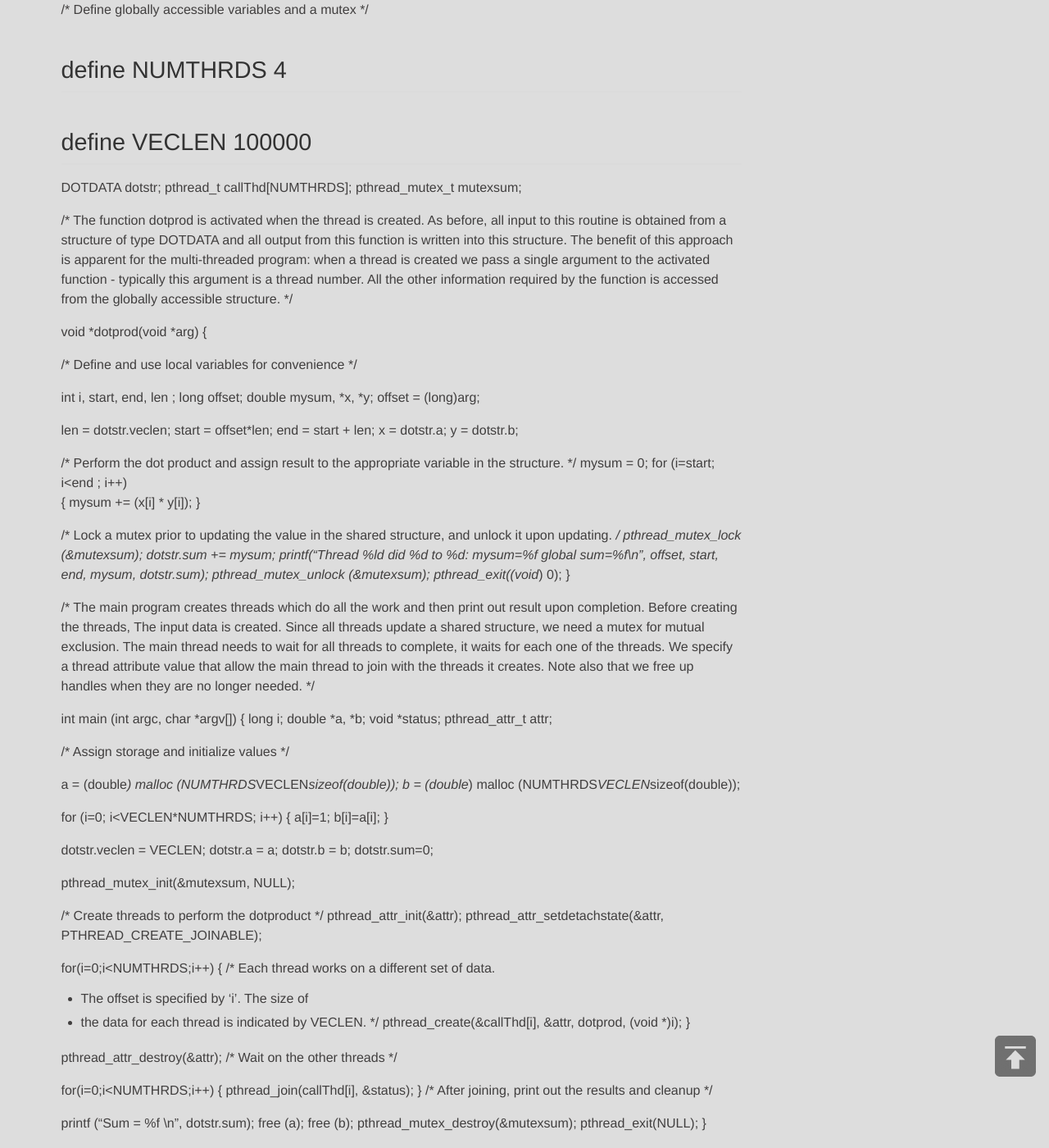
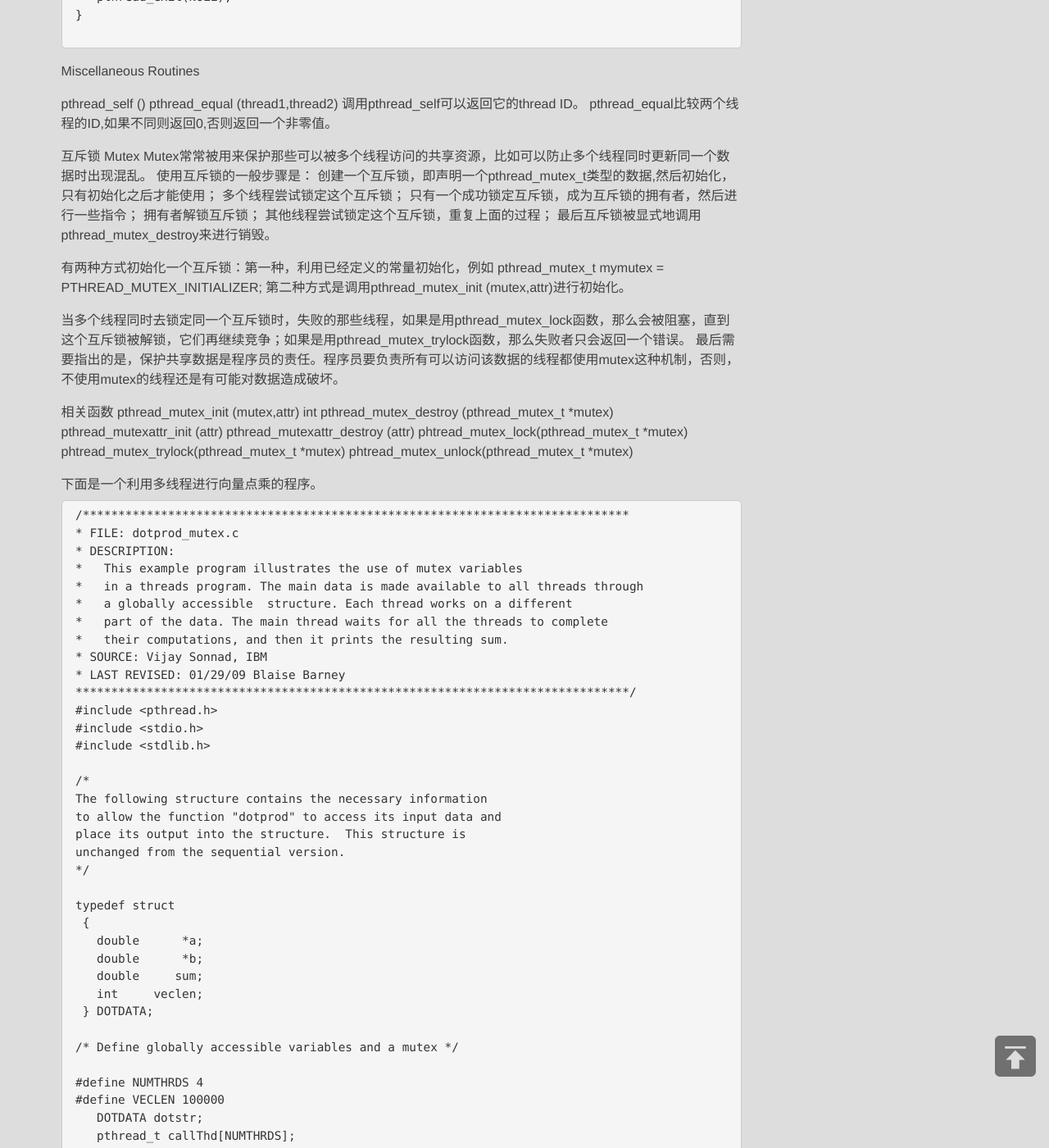
Before and after one commit to hanbingyan/hanbingyan.github.io, a Jekyll site: the page built from _posts/2016-03-07-pthread_on_linux.md, in a window 1280 px wide and 1400 px high, scrolled down 6437 px. Shown: the whole window at 82% size. Built offline with Jekyll 4.4.1, drawn with Linux system fonts in a browser that asks for light colours; Markdown is read by kramdown in place of the engine named in the settings; comment, search, counter and statistics services are not loaded; some of the changed text lies outside the part shown.

Commit message:
Update 2016-03-07-pthread_on_linux.md

````diff
--- a/_posts/2016-03-07-pthread_on_linux.md
+++ b/_posts/2016-03-07-pthread_on_linux.md
@@ -15,8 +15,9 @@
 每个线程都有一个在进程中唯一的线程标识符，用一个数据类型 pthread_t 表示，该数据类型在Linux中就是一个无符号长整型数据。
 
 1.创建新的线程
+```CPP
 int pthread_create (pthread_t *thread,pthread_attr_t *attr,void *(*start_routine)(void *),void *arg)
-
+```
 若创建成功，返回0；若出错，则返回错误编号. thread是线程标识符，但这个参数不是由由用户指定的，而是由pthread_create函数在创建时将新的线程的标识符放到这个变量中. attr指定线程的属性，可以用NULL表示默认属性. start_routine指定线程开始运行的函数，arg是start_routine所需要的参数，是一个无类型指针.
 默认地，线程在被创建时要被赋予一定的属性，这个属性存放在数据类型pthread_attr_t中，它包含了线程的调度策略，堆栈的相关信息，join or detach 的状态等。
 pthread_attr_init 和pthread_attr_destroy 函数分别用来创建和销毁pthread_attr_t，具体函数申明可参考man帮助.
@@ -39,6 +40,7 @@
 一个线程可以通过调用pthread_cancel函数来请求取消同一进程中的线程，这个线程由thread参数指定。如果操作成功则返回0，失败则返回对应的错误编号.
 
 看一个例子：
+```CPP
 /******************************************************************************
 * FILE: hello.c
 * DESCRIPTION:
@@ -75,18 +77,18 @@
    /* Last thing that main() should do */
    pthread_exit(NULL);
 }
-
+```
 在Shell中输入以下命令编译执行
-
+```CPP
 gcc -Wall hello.c -lpthread -o hello
 ./hello
-
+```
 输出结果
 
 
 
 下面这个例子传给线程一些初始化用的参数。
-
+```CPP
 /******************************************************************************
 * FILE: hello_arg2.c
 * DESCRIPTION:
@@ -158,7 +160,7 @@
   }
 pthread_exit(NULL);
 }
-
+```
 
 
 
@@ -186,6 +188,8 @@
 pthread_attr_getdetachstate (attr,detachstate)
 
 下面看一个例子，可以具体体会显式地设置一个线程为joinable的过程。
+
+```CPP
 #include <stdio.h>
 #include <stdlib.h>
 #include <pthread.h>
@@ -241,7 +245,7 @@
 pthread_exit(NULL);
 }
 
-
+```
 
 堆栈管理 （Stack Management）
 pthread_attr_getstacksize (attr, stacksize)
@@ -256,7 +260,7 @@
 
 
 
-
+```CPP
 
 #include<stdlib.h>
 #include <pthread.h>
@@ -308,7 +312,7 @@
    pthread_exit(NULL);
 }
 
-
+```
 
 
 
@@ -349,6 +353,7 @@
 
  下面是一个利用多线程进行向量点乘的程序。
 
+```CPP
 /*****************************************************************************
 * FILE: dotprod_mutex.c
 * DESCRIPTION:
@@ -490,6 +495,7 @@
 pthread_mutex_destroy(&mutexsum);
 pthread_exit(NULL);
 }
+```
 
 输出结果：
 
@@ -519,6 +525,8 @@
 pthread_cond_signal() 函数结束时，必须解锁mutex，以供pthread_cond_wait()锁定mutex. 当不止一个线程在等待信号时，要用pthread_cond_broadcast() 代替pthread_cond_signal() 来告诉所有被该条件变量阻塞的线程结束阻塞状态。
 
 下面是一个例子：
+
+```CPP
 /******************************************************************************
 * FILE: condvar.c
 * DESCRIPTION:
@@ -633,3 +641,4 @@
   pthread_exit (NULL);
 
 }
+```
````
